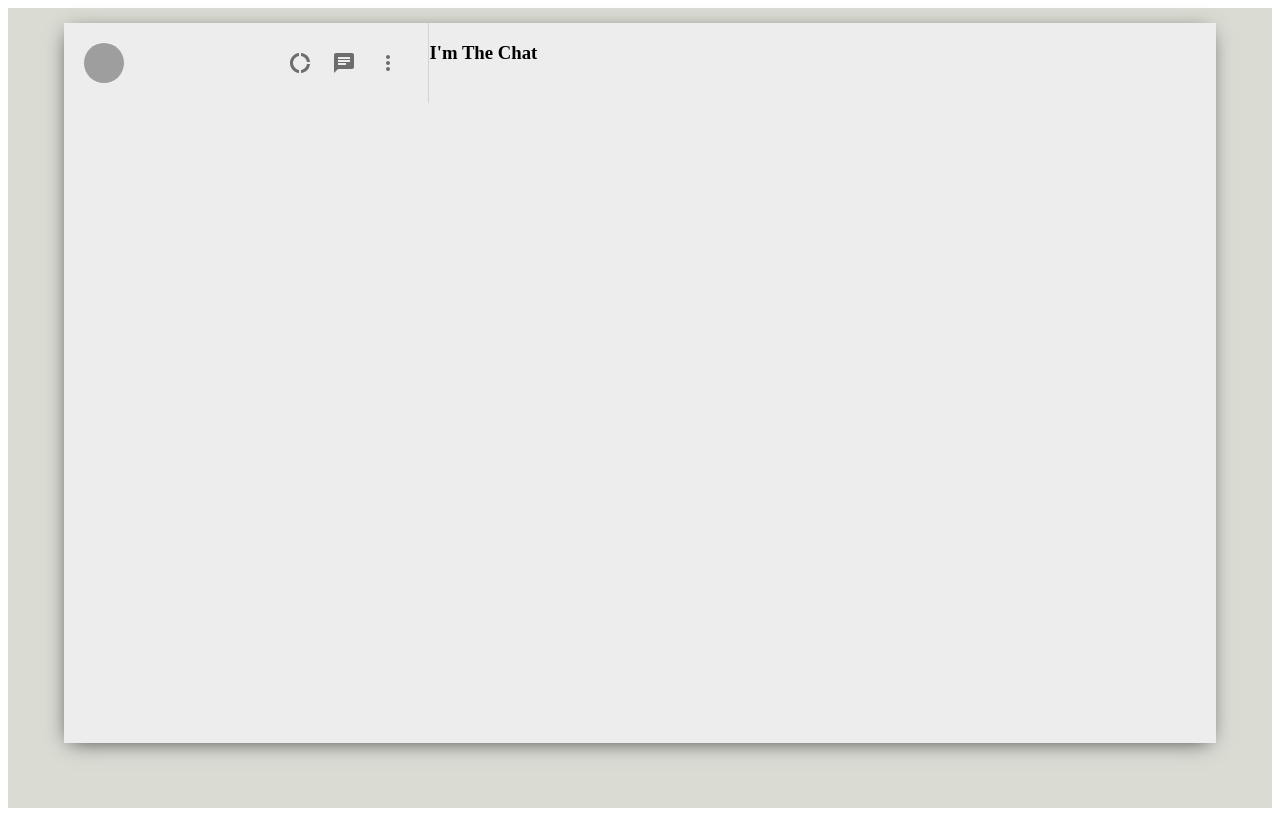
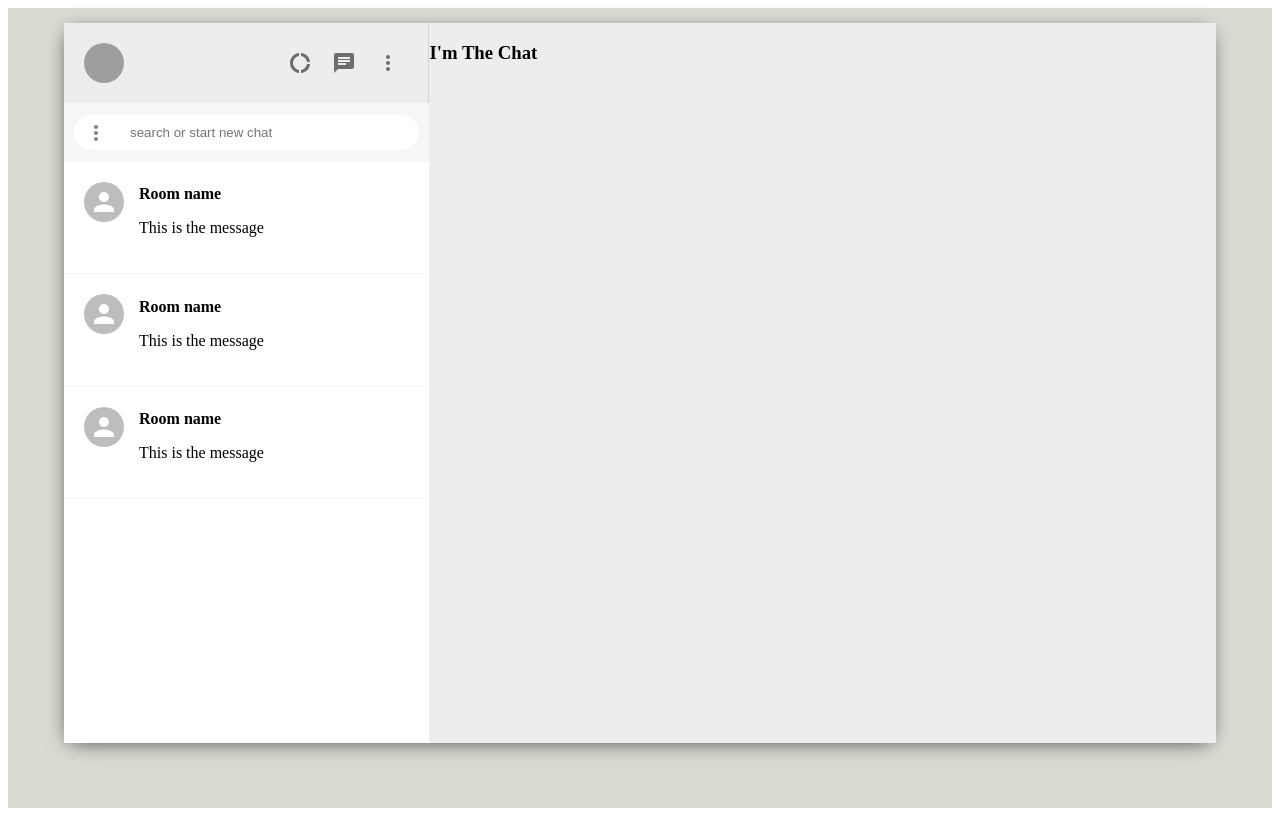
Before and after one commit to NnajiChimuanya/whatsapp_clone, a React (Create React App) app: page / in a window 1280 px wide. Built offline with nearby package versions, Linux system fonts and the light colour scheme; grey boxes are pictures that could not be loaded.

Commit message:
Dealt with the sidebar-chats

```diff
--- a/src/components/sidebar/Sidebar.js
+++ b/src/components/sidebar/Sidebar.js
@@ -4,6 +4,7 @@ import MoreVertIcon from '@mui/icons-material/MoreVert';
 import ChatIcon from '@mui/icons-material/Chat';
 import DonutLargeIcon from '@mui/icons-material/DonutLarge';
 import { IconButton, Avatar } from '@mui/material';
+import SidebarChat from './SidebarChat';
 
 export default function Sidebar() {
   return (
@@ -27,11 +28,16 @@ export default function Sidebar() {
        </div>
 
        <div className='sidebar-search'>
-
+        <div className='sidebar-search-container'>
+        < MoreVertIcon />
+          <input placeholder='search or start new chat' type="text"></input>
+        </div>
        </div>
 
        <div className='sidebar-chats'>
-
+          < SidebarChat />
+          < SidebarChat />
+          < SidebarChat />
        </div>
    </div>
   );
--- /dev/null
+++ b/src/components/sidebar/SidebarChat.js
@@ -0,0 +1,16 @@
+import React from 'react';
+import "./sidebarchat.css"
+import { Avatar } from '@mui/material';
+
+export default function SidebarChat() {
+  return (
+      <div className='sidebar-chat'>
+          < Avatar />
+          <div className='sidebar-chat-info'>
+              <h2> Room name</h2>
+              <p> This is the message</p>
+          </div>
+      </div>
+
+  )
+}
--- a/src/components/sidebar/sidebar.css
+++ b/src/components/sidebar/sidebar.css
@@ -22,3 +22,37 @@
     margin-right: 2vw;
     font-size: 100px;
 }
+
+.sidebar-search {
+    display: flex;
+    align-items: center;
+    background-color: #f6f6f6;
+    height: 39px;
+    padding: 10px;
+}
+
+.sidebar-search-container {
+    display: flex;
+    align-items: center;
+    background-color: white;
+    width: 100%;
+    height: 35px;
+    border-radius: 20px;
+}
+
+.sidebar-search-container > .MuiSvgIcon-root {
+    color: gray;
+    padding: 10px;
+}
+
+.sidebar-search-container > input {
+    border: none;
+    outline-width: 0px;
+    margin-left: 10px;
+}
+
+.sidebar-chats {
+    background-color: white;
+    overflow: scroll;
+    flex: 1;
+}
--- /dev/null
+++ b/src/components/sidebar/sidebarchat.css
@@ -0,0 +1,21 @@
+.sidebar-chat {
+    display: flex;
+    padding: 20px;
+    cursor: pointer;
+    border-bottom: 1px solid #f6f6f6;
+}
+
+.sidebar-chat:hover {
+    background-color: #ebebeb;
+}
+
+.sidebar-chat-info {
+    width: 100%;
+    margin-top: -10px;
+    margin-left: 15px;
+}
+
+.sidebar-chat-info > h2 {
+    font-size: 16px;
+    margin-bottom: 8px;
+}
```
Also changed, not shown: 1 other file (tests, documents, lock files or other folders).
